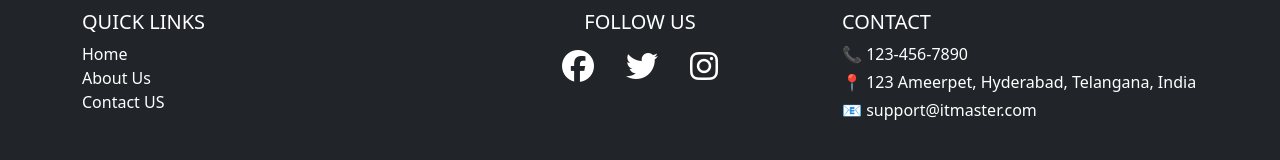
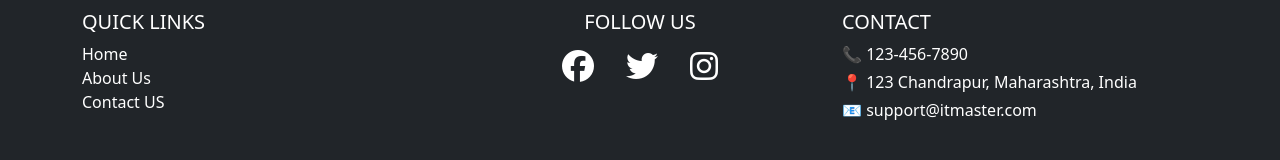
Before and after one commit to Yugal-kosamshile/IT-Master-FrontEnd-React, a React (Vite) app: page / in a window 1280 px wide. Shown: the part 3143-3303 px from the top of the page. Built offline with nearby package versions, Linux system fonts and the light colour scheme.

Commit message:
updated in footer

```diff
--- a/src/components/Footer.jsx
+++ b/src/components/Footer.jsx
@@ -46,7 +46,7 @@ function Footer() {
           <div className="col-12 col-md-4">
             <h5 className="text-uppercase">Contact</h5>
             <p className="mb-1">📞 123-456-7890</p>
-            <p className="mb-1">📍 123 Ameerpet, Hyderabad, Telangana, India</p>
+            <p className="mb-1">📍 123 Chandrapur, Maharashtra, India</p>
             <p>📧 support@itmaster.com</p>
           </div>
 
```
